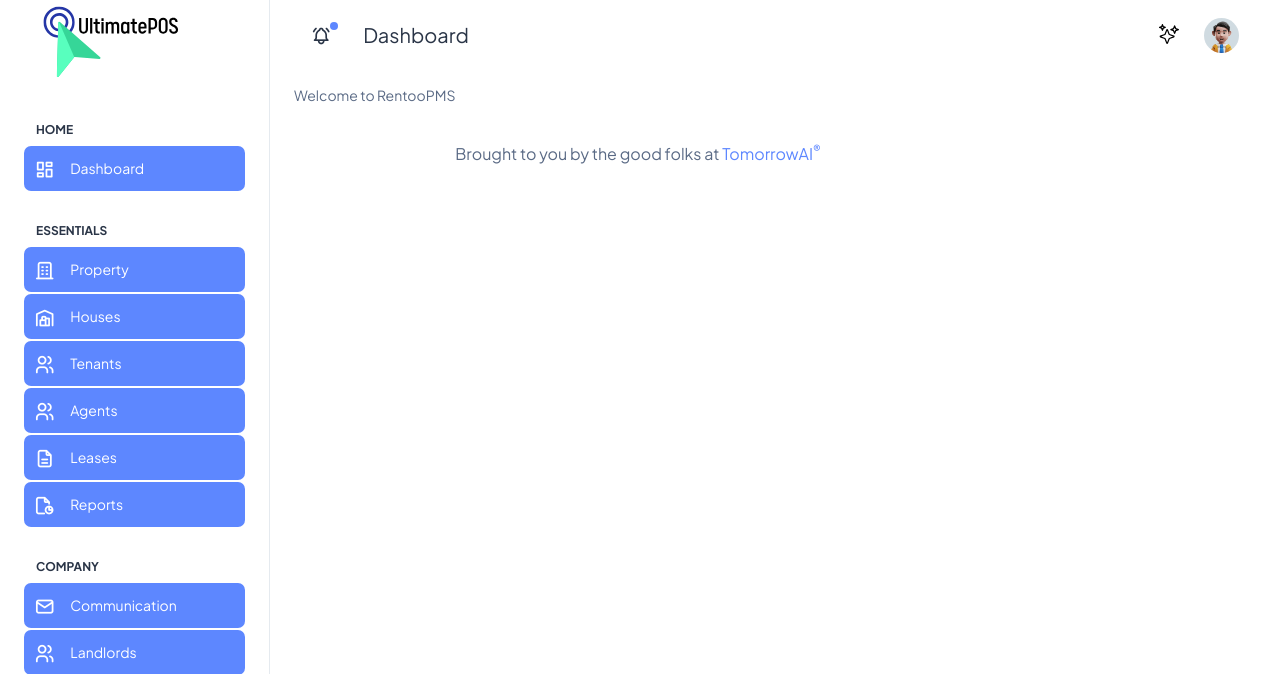
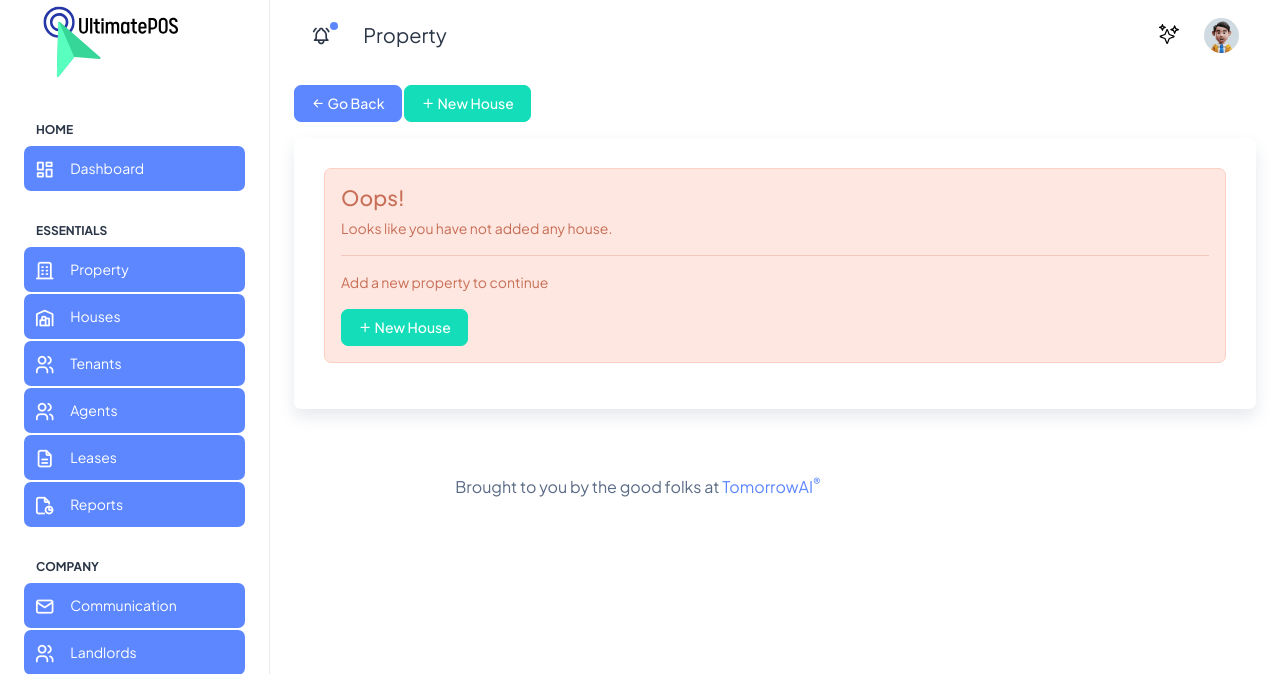
Before and after one commit to KagemaNjoroge/RentooBackend, a Django app: template templates/houses/index.html in a window 1280 px wide. Shown: the top 674 px of the page. Run offline with Django 5.2, Linux system fonts and the light colour scheme; the template is opened without the code that fills it, so the values that code supplies are empty; some libraries are stand-ins or nearby versions.

Commit message:
feat: Add functionality to display a list of houses

```diff
--- a/templates/houses/index.html
+++ b/templates/houses/index.html
@@ -1,7 +1,77 @@
 {% extends "main/base.html" %}
 {% load static %}
-{% block title %}Dashboard{% endblock title %}
-{% block heading %}Dashboard{% endblock heading %}
+{% block title %}Property{% endblock title %}
+{% block heading %}Property{% endblock heading %}
 {% block content %}
-Welcome to RentooPMS
+
+<div class="ml-2 mb-3">
+    <a href="{% url 'client:index' %}">
+        <button type="button" class="btn btn-primary font-weight-bold">
+            <i class="ti ti-arrow-left"></i>
+            Go Back
+        </button>
+    </a>
+
+
+    <a href="{%url 'client:new_house'%}">
+        <button type="button" class="btn btn-success font-weight-bold">
+            <i class="ti ti-plus"></i>
+            New House
+        </button>
+    </a>
+</div>
+
+<div class="card shadow">
+    <div class="card-body">
+        {%if houses%}
+        <div class=" table-responsive">
+            <table class="table table-bordered table-hover" id="dataTable" style="width: 100%;">
+                <thead>
+                    <tr>
+
+                        <th>#</th>
+                        <th>ID</th>
+                        <th>Property</th>
+
+                    </tr>
+
+                </thead>
+                <tbody>
+                    {%for prop in houses%}
+                    <tr>
+                        <td>{{forloop.counter}}</td>
+                        <td>
+                            <a href="{%url 'client:house_details' prop.id%}" data-id="{{prop.id}}">
+                                {{prop.property.id}}{{prop.house_number}}{{prop.id}}
+                            </a>
+                        </td>
+                        <td>{{prop.property}}</td>
+                    </tr>
+4
+                    {%endfor%}
+                </tbody>
+            </table>
+        </div>
+        {%else%}
+        <div class="alert alert-danger" role="alert">
+            <h4 class="alert-heading">Oops!</h4>
+            <p>Looks like you have not added any house.</p>
+            <hr>
+            <p class="mb-0">
+                Add a new property to continue
+            </p>
+            <button type="button" class="btn btn-success font-weight-bold mt-3">
+                <i class="ti ti-plus"></i>
+                New House
+            </button>
+        </div>
+        {%endif%}
+    </div>
+</div>
+<script>
+    $(document).ready(function () {
+        let dataTable = $('#dataTable').DataTable({});
+    })
+</script>
+
 {%endblock content%}
```
